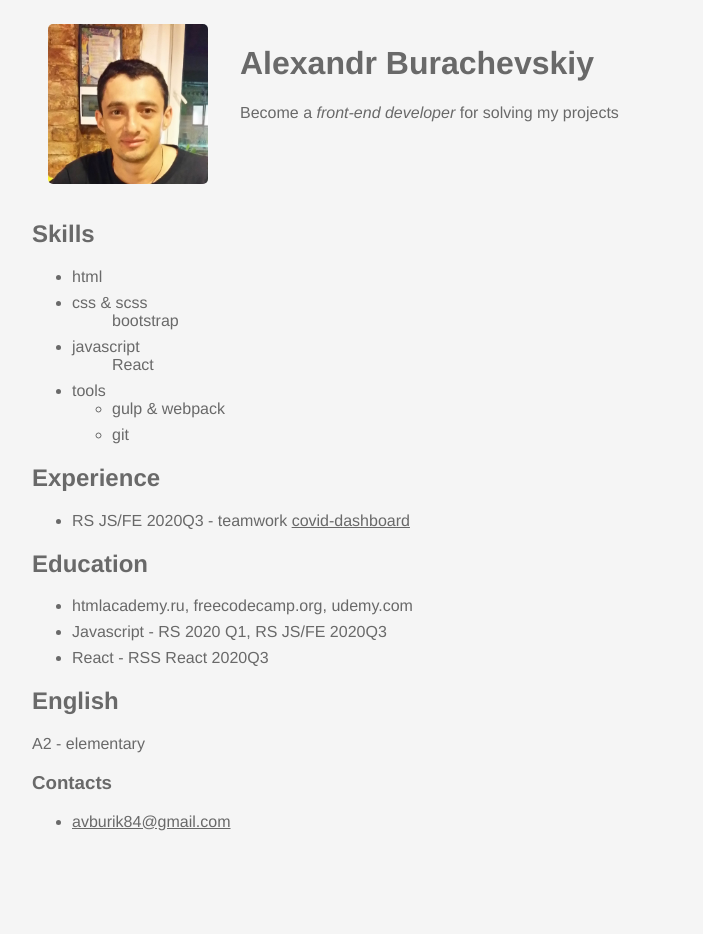
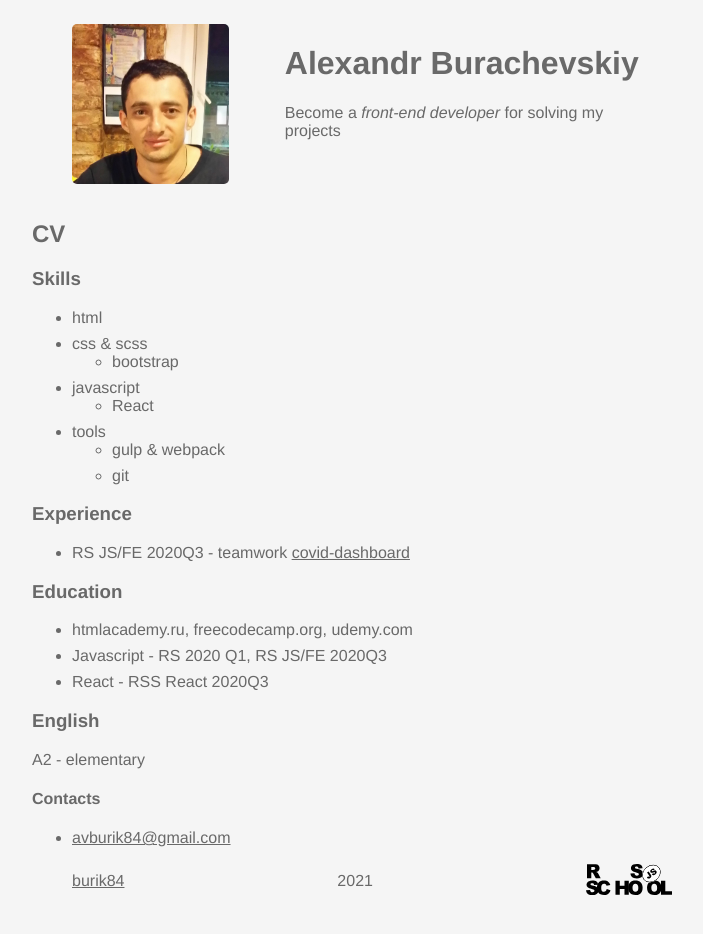
Before and after one commit to burik84/rsschool-cv, a plain HTML site: page index.html in a window 1280 px wide. Shown: the whole page, without its empty margins (288-991 px from the left). Before the commit the page ends 847 px from the top, so only its background shows below. Drawn offline with Linux system fonts and the light colour scheme.

Commit message:
feat: change footer

```diff
--- a/assets/style.css
+++ b/assets/style.css
@@ -38,3 +38,17 @@ section li {
 section li:last-child {
   padding-bottom: 0;
 }
+
+footer {
+  padding-bottom: 16px;
+}
+footer ul {
+  display: flex;
+  flex-direction: row;
+  list-style: none;
+  justify-content: space-between;
+  align-items: center;
+}
+footer ul img {
+  height: 32px;
+}
--- a/index.html
+++ b/index.html
@@ -8,9 +8,9 @@
   </head>
   <body>
     <header>
-      <div class="cv-img">
+      <figure class="cv-img">
         <img src="./assets/Alex_Bur.jpg" alt="photo Alexandr" width="160" />
-      </div>
+      </figure>
       <div>
         <h1>Alexandr Burachevskiy</h1>
         <p>Become a <i>front-end developer</i> for solving my projects</p>
@@ -18,20 +18,21 @@
     </header>
     <main>
       <article class="cv">
+        <h2>CV</h2>
         <section>
-          <h2>Skills</h2>
+          <h3>Skills</h3>
           <ul>
             <li>html</li>
             <li>
               css & scss
               <ul>
-                bootstrap
+                <li>bootstrap</li>
               </ul>
             </li>
             <li>
               javascript
               <ul>
-                React
+                <li>React</li>
               </ul>
             </li>
             <li>
@@ -44,7 +45,7 @@
           </ul>
         </section>
         <section>
-          <h2>Experience</h2>
+          <h3>Experience</h3>
           <ul>
             <li>
               RS JS/FE 2020Q3 - teamwork
@@ -58,7 +59,7 @@
           </ul>
         </section>
         <section>
-          <h2>Education</h2>
+          <h3>Education</h3>
           <ul>
             <li>htmlacademy.ru, freecodecamp.org, udemy.com</li>
             <li>Javascript - RS 2020 Q1, RS JS/FE 2020Q3</li>
@@ -66,18 +67,34 @@
           </ul>
         </section>
         <section>
-          <h2>English</h2>
+          <h3>English</h3>
           <p>A2 - elementary</p>
         </section>
       </article>
+
+      <section>
+        <h4>Contacts</h4>
+        <ul>
+          <li>
+            <a href="mailto:avburik84@gmail.com" target="_blank">
+              avburik84@gmail.com</a
+            >
+          </li>
+        </ul>
+      </section>
     </main>
     <footer>
-      <h3>Contacts</h3>
       <ul>
         <li>
-          <a href="mailto:avburik84@gmail.com" target="_blank">
-            avburik84@gmail.com</a
-          >
+          <a href="https://github.com/burik84" target="_blank"> burik84</a>
+        </li>
+        <li>2021</li>
+        <li>
+          <a href="https://rs.school/js/" target="_blank"
+            ><img
+              src="./assets/rs_school_js.svg"
+              alt="logo rolling scopes school"
+          /></a>
         </li>
       </ul>
     </footer>
```
Also changed, not shown: assets/rs_school_js.svg (added).
